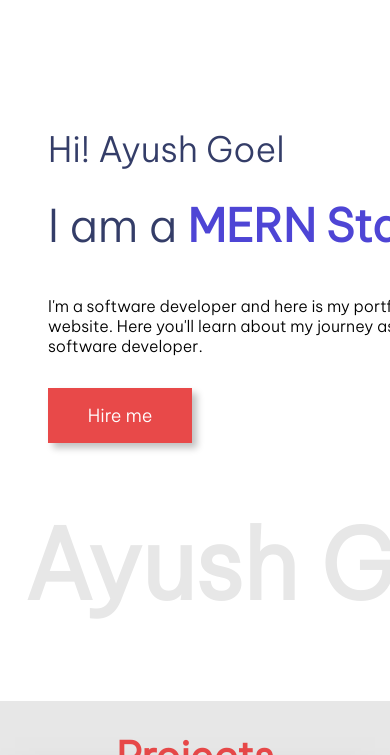
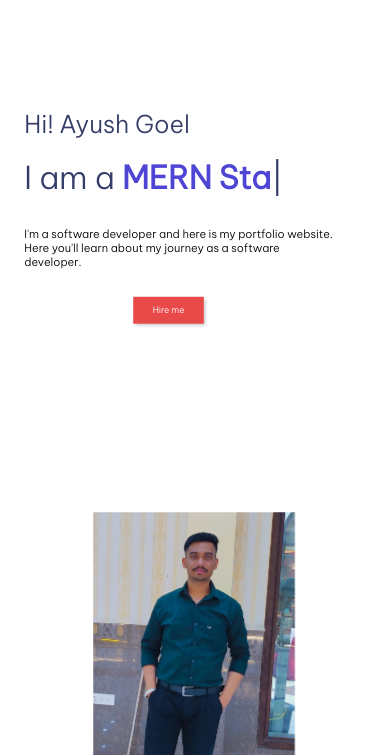
Before and after one commit to ayushgoel-01/Portfolio-Website, a plain HTML site: page index.html in a window 390 px wide. Shown: the part 89-844 px from the top of the page. Drawn offline with nearby package versions, Linux system fonts and the light colour scheme.

Commit message:
Update style.css

```diff
--- a/style.css
+++ b/style.css
@@ -164,6 +164,52 @@ a{
     width: 80%;
     justify-content: center;
     align-items: center;
+}
+
+@media screen and (max-width: 450px) {
+    .hero-section{
+        display: flex;
+        flex-direction: column;
+        justify-content: center;
+        align-items: center;
+    }
+    .faded-text{
+        scale: 0.6;
+        margin-left: -7%;
+    }
+    .user-img{
+        margin-left: -87%;
+        margin-top: 2.5rem;
+        scale: 0.7;
+    }
+    .hero-left{
+        margin-left: -45%;
+        scale: 0.7;
+        height: 70%;
+    }
+    .hero-l3{
+        width: 50%;
+    }
+    .btn-pink{
+        margin-left: 15%;
+        scale: 0.7;
+    }
+    .skills-container{
+        flex-direction: column;
+        width: 100%;
+    }
+    .skill-fade-text{
+       visibility: hidden;
+    }
+    .btn-grp{
+        padding: 10px;
+    }
+    .skill-container-right img{
+        size: 10px;
+    }
+    .contactus-heading, .contactus-subheading{
+        scale: 0.7;
+    }
 }
 
 .user-img{
```
